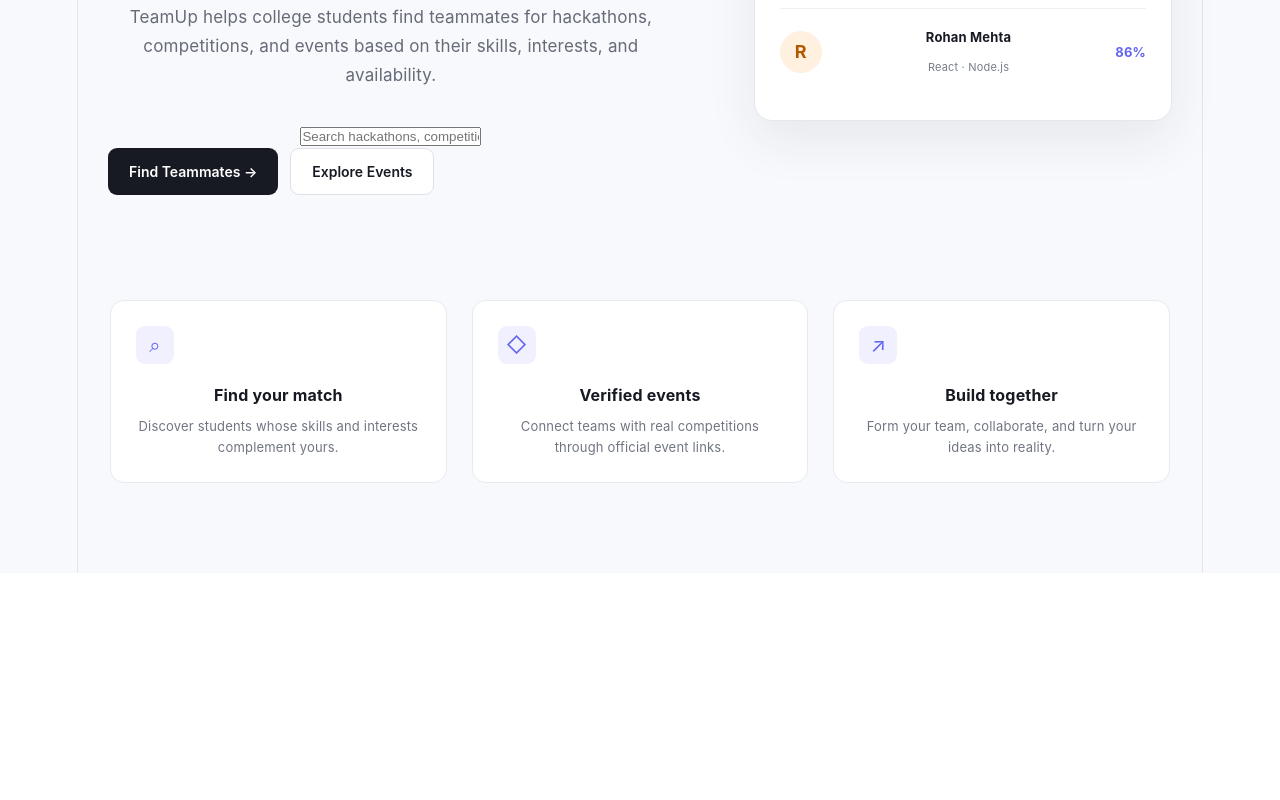
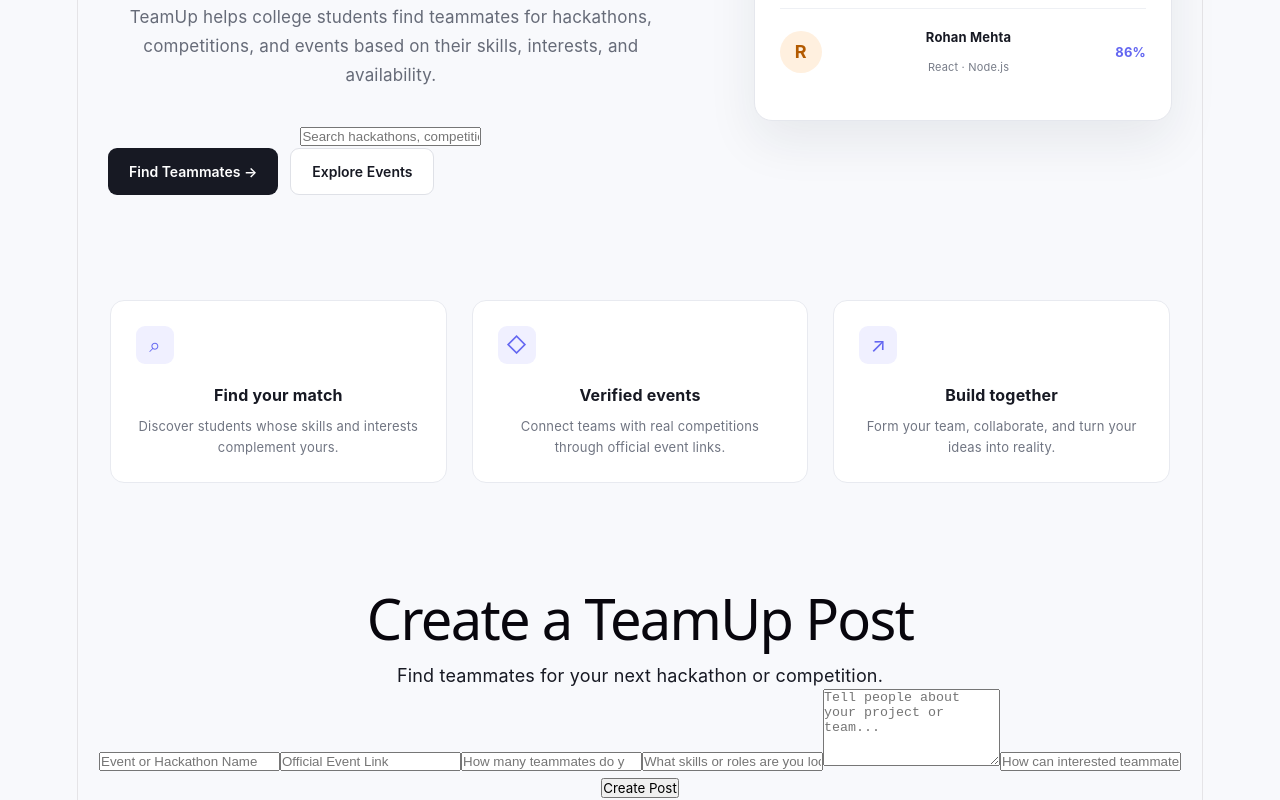
Before and after one commit to bhavyasrivastava5april/TeamUp, a React (Vite) app: page / in a window 1280 px wide. Shown: the part 525-1325 px from the top of the page. Before the commit the page ends 1098 px from the top, so only its background shows below. Built offline with nearby package versions, Linux system fonts and the light colour scheme.

Commit message:
feat: add create post form

```diff
--- a/src/App.jsx
+++ b/src/App.jsx
@@ -1,5 +1,6 @@
 import { useState } from "react";
 import "./App.css";
+import CreatePost from "./CreatePost";
 
 function App() {
   const [search, setSearch] = useState("");
@@ -157,7 +158,9 @@ const filteredEvents = events.filter((event) =>
             </p>
           </div>
         </section>
+        <CreatePost />
       </main>
+
     </div>
   );
 }
--- /dev/null
+++ b/src/CreatePost.jsx
@@ -0,0 +1,44 @@
+import { useState } from "react";
+
+function CreatePost() {
+  const [eventName, setEventName] = useState("");
+  return (
+    <div>
+  <h1>Create a TeamUp Post</h1>
+  <p>Find teammates for your next hackathon or competition.</p>
+
+  <input
+  type="text"
+  placeholder="Event or Hackathon Name"
+  value={eventName}
+  onChange={(e) => setEventName(e.target.value)}
+/>
+<input
+  type="url"
+  placeholder="Official Event Link"
+/>
+<input
+  type="number"
+  placeholder="How many teammates do you need?"
+  min="1"
+/>
+<input
+  type="text"
+  placeholder="What skills or roles are you looking for?"
+/>
+<textarea
+  placeholder="Tell people about your project or team..."
+  rows="5"
+/>
+<input
+  type="text"
+  placeholder="How can interested teammates contact you?"
+/>
+<button type="button">
+  Create Post
+</button>
+</div>
+  );
+}
+
+export default CreatePost;
```
